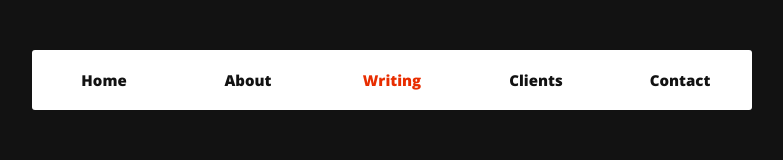
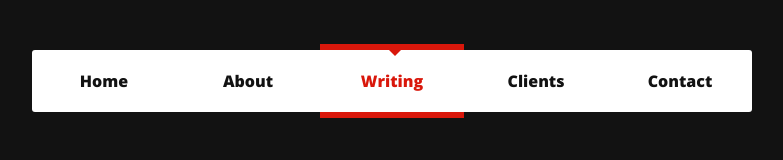
Before and after one commit to Guillaume-Boeur/animated-navbar, a website: page index.html in a window 1280 px wide. Shown: the whole page, without its empty margins (248-1031 px from the left). Drawn offline with nearby package versions, Linux system fonts and the light colour scheme.

Commit message:
functional animated navbar

```diff
--- a/index.html
+++ b/index.html
@@ -1,11 +1,10 @@
 <!DOCTYPE html>
 <html lang="en">
-
     <head>
-    <meta charset="UTF-8">
-    <meta name="viewport" content="width=device-width, initial-scale=1.0">
+        <meta charset="UTF-8" />
+        <meta name="viewport" content="width=device-width, initial-scale=1.0" />
         <title>Animated Nav-Bar</title>
-    <link rel="stylesheet" href="css/main.css">
+        <link rel="stylesheet" href="css/main.css" />
     </head>
 
     <body>
@@ -17,5 +16,4 @@
             <li class="Nav-item"><a href="#">Contact</a></li>
         </ul>
     </body>
-
 </html>
--- a/sass/main.scss
+++ b/sass/main.scss
@@ -5,10 +5,14 @@ $menu-items: 5;
 
 // Colours
 $background-color: #121212;
-$indicator-color: #e82d00;
+$indicator-color: #D9170B;
+
+// Transition Speed
+$transition-speed: 1.3s;
 
 // Dynamic Variables
 $width: (100/$menu-items) * 1%; // makes each item the right size
+$menu-items-loop-offset: $menu-items - 1; // the number of items in the menu
 
 
 // ======================================================
@@ -58,6 +62,98 @@ $width: (100/$menu-items) * 1%; // makes each item the right size
   }
 }
 
+
+// ======================================================
+// Step 2 - Making the pseudo indicator
+// ======================================================
+
+.with-indicator {
+  position: relative;// the menu is "relative" to the absolute position last-child pseudo elements.
+  z-index: 0;
+
+  .Nav-item {
+    // ======================================================
+    // Step 2.1 - Making the indicator with the pseudo element.
+    // ======================================================
+    &:last-child {
+      &:before, &:after {
+        content: '';
+        display: block;
+        position: absolute;
+        pointer-events: none;
+        transition: left #{$transition-speed} ease;
+      }
+      // Making the top CSS Triangle - learn more: https://css-tricks.com/animation-css-triangles-work/
+      &:before {
+        border: 6px solid transparent;
+        border-top-color: $indicator-color;
+        width: 0;
+        height: 0;
+        top: 0;
+        left: ($width/2);
+        margin-left: -3px;
+      }
+      &:after {
+        background: $indicator-color;
+        top: -6px;
+        bottom: -6px;
+        left: 0;
+        width: $width;
+        z-index: -1;
+      }
+
+
+    }
+
+  }
+
+  @for $i from 1 through $menu-items-loop-offset {
+    // when the Nav item "is active", make the indicator line up with the navigation item.
+    .Nav-item:nth-child(#{$i}).is-active ~ .Nav-item:last-child:after {
+      left:($width*$i)-$width;
+    }
+    .Nav-item:nth-child(#{$i}).is-active ~ .Nav-item:last-child:before
+    {
+      left:($width*$i)+($width/2)-$width; // this ensures the triangle lines up to the menu.
+    }
+}
+
+// ======================================================
+// Step 3 - Making it move
+// ======================================================
+
+    // This could be in the same loop as the above but for the tutorial steps it's not
+    @for $i from 1 through $menu-items-loop-offset {
+    // We have to use !important to make the hovers overide if the last:child is the active or hovered
+    .Nav-item:nth-child(#{$i}):hover ~ .Nav-item:last-child:after {
+      left:($width*$i)-$width !important;
+    }
+
+    .Nav-item:nth-child(#{$i}):hover ~ .Nav-item:last-child:before{
+      left:($width*$i)+($width/2)-$width !important;
+    }
+
+  }
+
+    // this could be nested in the original .Nav-item
+    .Nav-item {
+        &:last-child {
+          // make sure the last-child talks to itself
+          &:hover, &.is-active {
+            &:before {
+             // we have to use important because the sibling selctor is more specific.
+              left: (100%-$width)+($width/2) !important;
+            }
+            &:after{
+              left: 100%-$width !important;
+            }
+          }
+        }
+    }
+
+}
+
+
 // ======================================================
 // The usual Global resets
 // ======================================================
@@ -82,5 +178,10 @@ html {
   background-color: $background-color;
   font-family: 'Open Sans', sans-serif;
   font-weight: 800;
-  font-size: 15px;
 }
+
+.toggle {
+    color: #fff;
+    font-family: sans-serif;
+    text-align: center;
+}
```
Also changed, not shown: css/main.css. Lines whose indentation alone changed are shown as unchanged.
